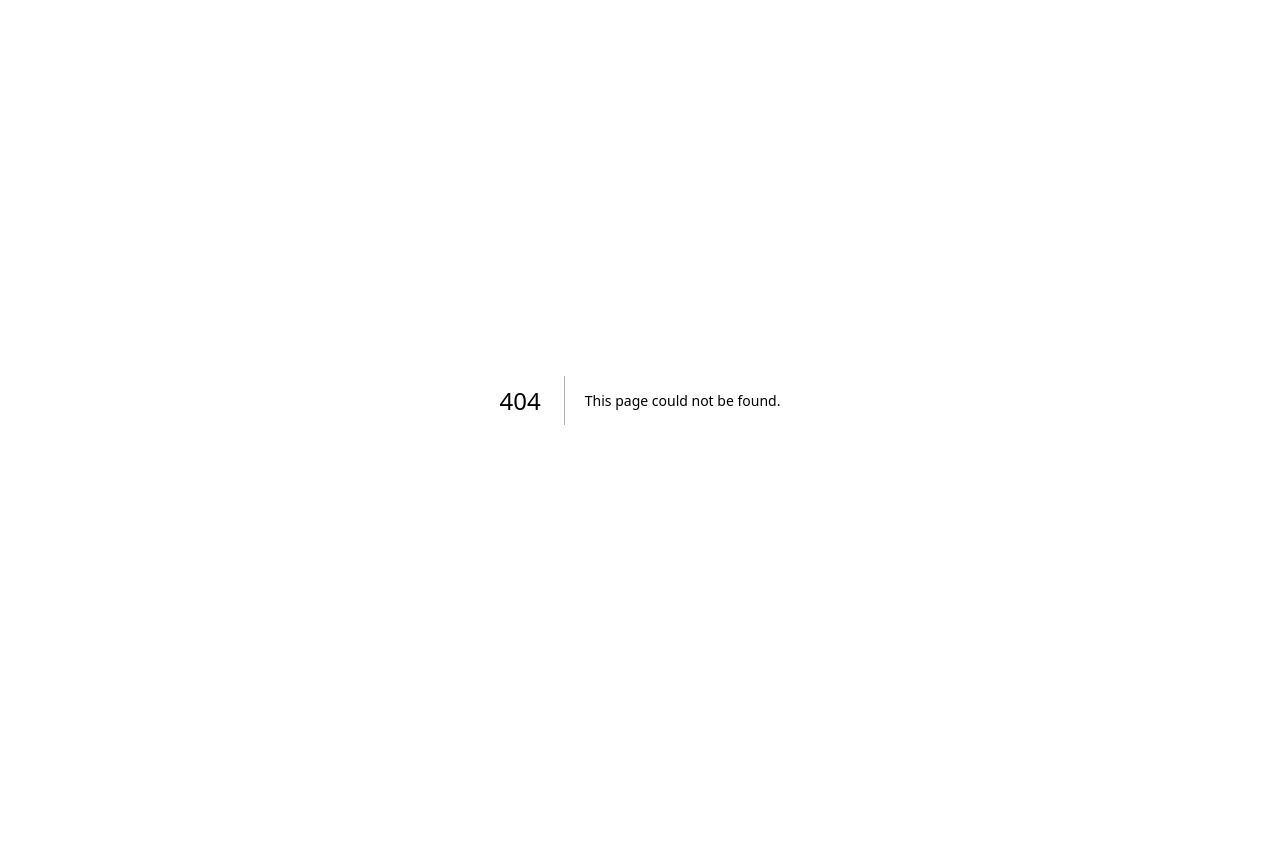
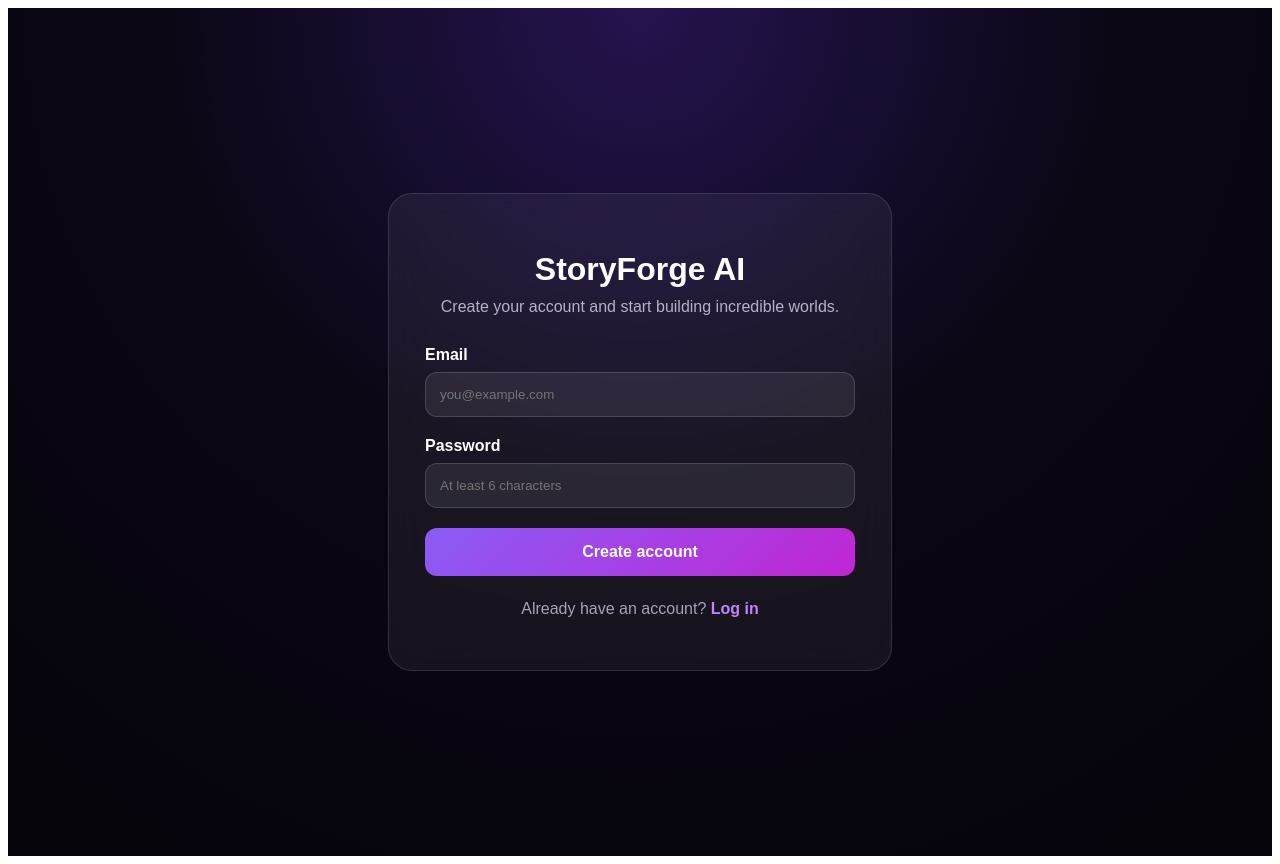
Before and after one commit to smart99505/storyforge-ai, a Next.js app: page /signup in a window 1280 px wide. Before the commit this address had no page. Before the commit the page ends 800 px from the top, so only its background shows below. Built offline with nearby package versions, Linux system fonts and the light colour scheme; no server answers.

Commit message:
Create StoryForge AI signup page

```diff
--- /dev/null
+++ b/app/signup/page.tsx
@@ -0,0 +1,195 @@
+"use client";
+
+import { useState } from "react";
+import { createClient } from "@supabase/supabase-js";
+
+const supabase = createClient(
+  process.env.NEXT_PUBLIC_SUPABASE_URL!,
+  process.env.NEXT_PUBLIC_SUPABASE_ANON_KEY!
+);
+
+export default function SignupPage() {
+  const [email, setEmail] = useState("");
+  const [password, setPassword] = useState("");
+  const [message, setMessage] = useState("");
+  const [loading, setLoading] = useState(false);
+
+  async function handleSignup(e: React.FormEvent) {
+    e.preventDefault();
+
+    setLoading(true);
+    setMessage("");
+
+    const { error } = await supabase.auth.signUp({
+      email,
+      password,
+    });
+
+    setLoading(false);
+
+    if (error) {
+      setMessage(error.message);
+      return;
+    }
+
+    setMessage(
+      "Account created! Please check your email to confirm your account."
+    );
+  }
+
+  return (
+    <main
+      style={{
+        minHeight: "100vh",
+        background:
+          "radial-gradient(circle at top, #25134f 0%, #0b0715 45%, #05040a 100%)",
+        color: "white",
+        display: "flex",
+        alignItems: "center",
+        justifyContent: "center",
+        padding: "24px",
+        fontFamily: "Arial, sans-serif",
+      }}
+    >
+      <div
+        style={{
+          width: "100%",
+          maxWidth: "430px",
+          background: "rgba(255,255,255,0.06)",
+          border: "1px solid rgba(255,255,255,0.12)",
+          borderRadius: "24px",
+          padding: "36px",
+          backdropFilter: "blur(18px)",
+        }}
+      >
+        <div style={{ textAlign: "center", marginBottom: "30px" }}>
+          <h1
+            style={{
+              fontSize: "32px",
+              fontWeight: 800,
+              marginBottom: "10px",
+            }}
+          >
+            StoryForge AI
+          </h1>
+
+          <p style={{ color: "#b8b0c9", margin: 0 }}>
+            Create your account and start building incredible worlds.
+          </p>
+        </div>
+
+        <form onSubmit={handleSignup}>
+          <label
+            style={{
+              display: "block",
+              marginBottom: "8px",
+              fontWeight: 600,
+            }}
+          >
+            Email
+          </label>
+
+          <input
+            type="email"
+            placeholder="you@example.com"
+            value={email}
+            onChange={(e) => setEmail(e.target.value)}
+            required
+            style={{
+              width: "100%",
+              boxSizing: "border-box",
+              padding: "14px",
+              marginBottom: "20px",
+              borderRadius: "12px",
+              border: "1px solid rgba(255,255,255,0.15)",
+              background: "rgba(255,255,255,0.08)",
+              color: "white",
+              outline: "none",
+            }}
+          />
+
+          <label
+            style={{
+              display: "block",
+              marginBottom: "8px",
+              fontWeight: 600,
+            }}
+          >
+            Password
+          </label>
+
+          <input
+            type="password"
+            placeholder="At least 6 characters"
+            value={password}
+            onChange={(e) => setPassword(e.target.value)}
+            minLength={6}
+            required
+            style={{
+              width: "100%",
+              boxSizing: "border-box",
+              padding: "14px",
+              marginBottom: "20px",
+              borderRadius: "12px",
+              border: "1px solid rgba(255,255,255,0.15)",
+              background: "rgba(255,255,255,0.08)",
+              color: "white",
+              outline: "none",
+            }}
+          />
+
+          <button
+            type="submit"
+            disabled={loading}
+            style={{
+              width: "100%",
+              padding: "15px",
+              border: "none",
+              borderRadius: "12px",
+              background: "linear-gradient(135deg, #8b5cf6, #c026d3)",
+              color: "white",
+              fontSize: "16px",
+              fontWeight: 700,
+              cursor: loading ? "wait" : "pointer",
+            }}
+          >
+            {loading ? "Creating account..." : "Create account"}
+          </button>
+        </form>
+
+        {message && (
+          <p
+            style={{
+              marginTop: "20px",
+              textAlign: "center",
+              color: "#d8c8ff",
+              lineHeight: 1.5,
+            }}
+          >
+            {message}
+          </p>
+        )}
+
+        <p
+          style={{
+            textAlign: "center",
+            marginTop: "24px",
+            color: "#aaa1b8",
+          }}
+        >
+          Already have an account?{" "}
+          <a
+            href="/login"
+            style={{
+              color: "#c084fc",
+              textDecoration: "none",
+              fontWeight: 700,
+            }}
+          >
+            Log in
+          </a>
+        </p>
+      </div>
+    </main>
+  );
+}
```
